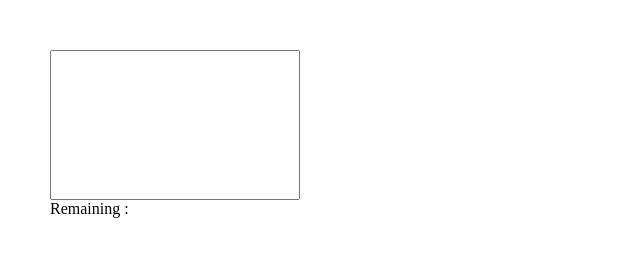
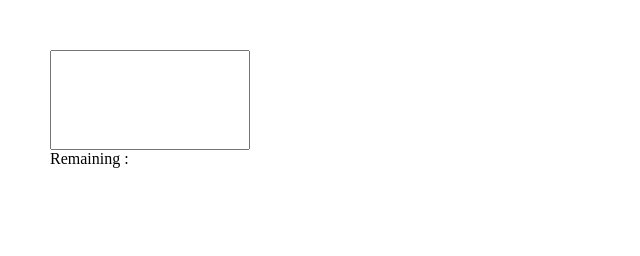
Before and after one commit to praveenksingh/Jquery-Plugin-to--dynamically-resize-text-font-size, a plain HTML site: page index.html in a window 1280 px wide. Shown: the whole page, without its empty margins (0-640 px from the left). Drawn offline with nearby package versions, Linux system fonts and the light colour scheme.

Commit message:
removed backspace bug

```diff
--- a/index.html
+++ b/index.html
@@ -8,9 +8,9 @@
 		body { margin: 50px; }
 		textarea{
 			margin:0;
-			padding:0;
-    		height: 150px;
-    		width: 250px;
+			padding:5px;
+    		height: 100px;
+    		width: 200px;
 		}
 	</style>
 	<script type="text/javascript">
--- a/js/jquery.textResize.js
+++ b/js/jquery.textResize.js
@@ -16,10 +16,18 @@
    			 maxlim : 100   //maxlim is the Limit to be set to the no of characters
   			};				//that will be entered in the text area
   		var opts = $.extend(defaults, options);
-		//$('head').append('<link rel="stylesheet" href="css/textResize.css" type="text/css" />');
 		$(window).load(function() {
-			var remain=0;
-			$("#tex").keyup(function(e){
+			//specifyng the css of the id referred to the textarea,
+			//this is required as must to make it non resizable. The font-size can be changed
+			//but the rest should be left as it is
+			$('#dispremain').css("position","relative");
+			$('#tex').css("resize", "none");
+			$('#tex').css("overflow-y", "hidden");
+			$('#tex').css("overflow-x", "hidden");
+			$('#tex').css("font-size", "50px");
+			$('#tex').css("padding", "0px");
+			var remain=0,maxfontsize=parseInt($('#tex').css("font-size"));
+			$("#tex").keydown(function(e){
 
 			    //to show the remaining characters
 				remain= opts.maxlim - parseInt($(this).val().length);
@@ -37,23 +45,19 @@
     		}
 
 			//to increase the fontsize detecting backspace and delete only when required,
-			//here we r increasing the font size and at the same time we check if total height does not
+			//here we are increasing the font size and at the same time we check if total height does not
 			//exceed the height of the textarea specified
 			if (e.keyCode==8 || e.keyCode==46)
 			{
-				$(this).css('font-size', '+=1');
-				if ( $(this).get(0).scrollHeight > $(this).height() ) {
-       			$(this).css('font-size', '-=1');
-    			}
+				//the first if statement is to limit the text size increment to the max fontsize defined.
+				if(parseInt($(this).css('font-size')) < maxfontsize ) {
+					$(this).css('font-size', '+=1');
+					if ( $(this).get(0).scrollHeight > $(this).height() ) {
+       				$(this).css('font-size', '-=1');
+    				}
+				}
 			}
 		});
-				//specifyng the css of the id referred to the textarea,
-				//this is required as must to make it non resizable. The font-size can be changed
-				//but the rest should be left as it is
-					$('#dispremain').css("position","relative");
-					$('#tex').css("resize", "none");
-					$('#tex').css("overflow-y", "hidden");
-					$('#tex').css("font-size", "60px");
 		});
 	 };
 })( jQuery );
```
